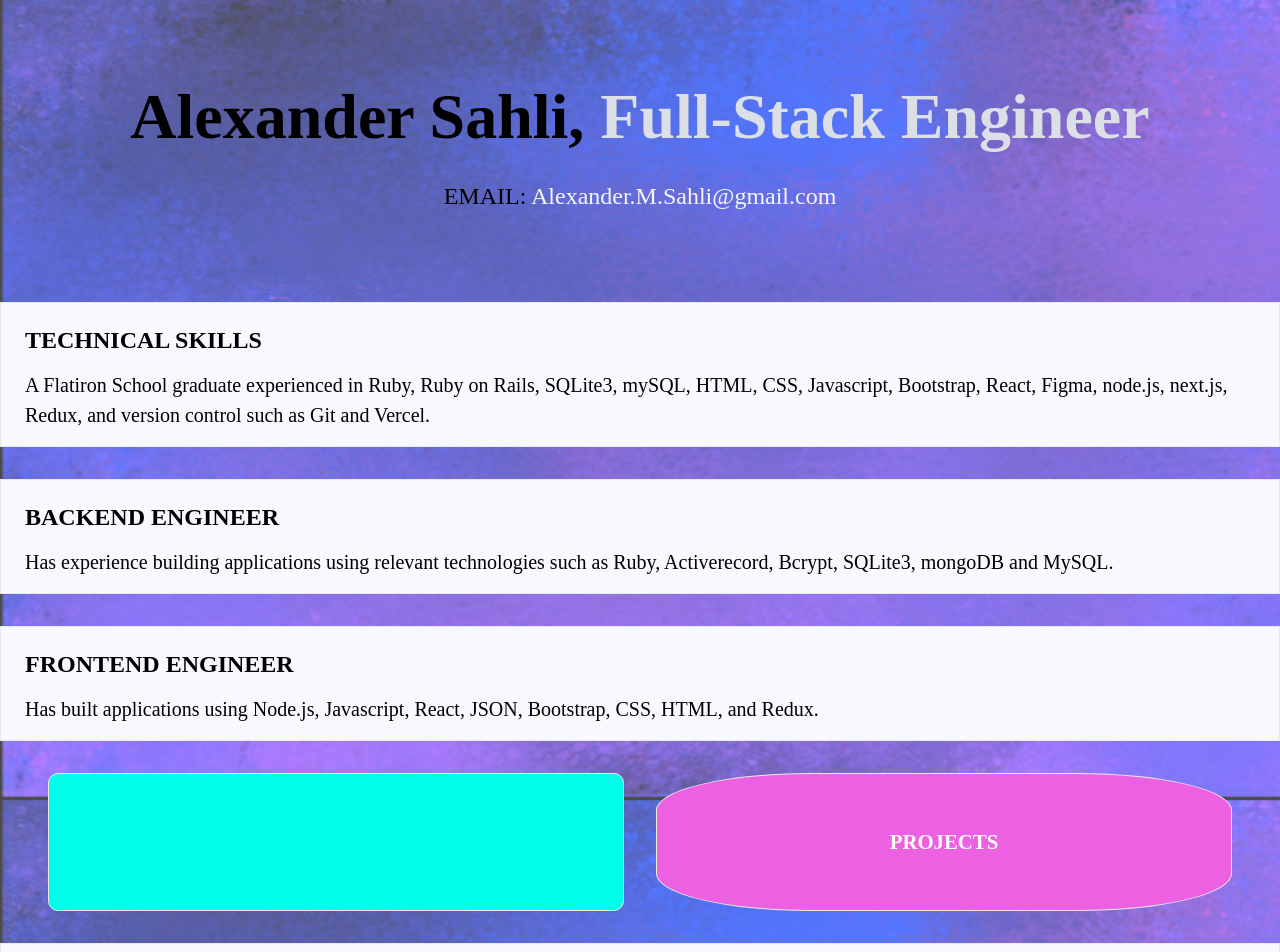
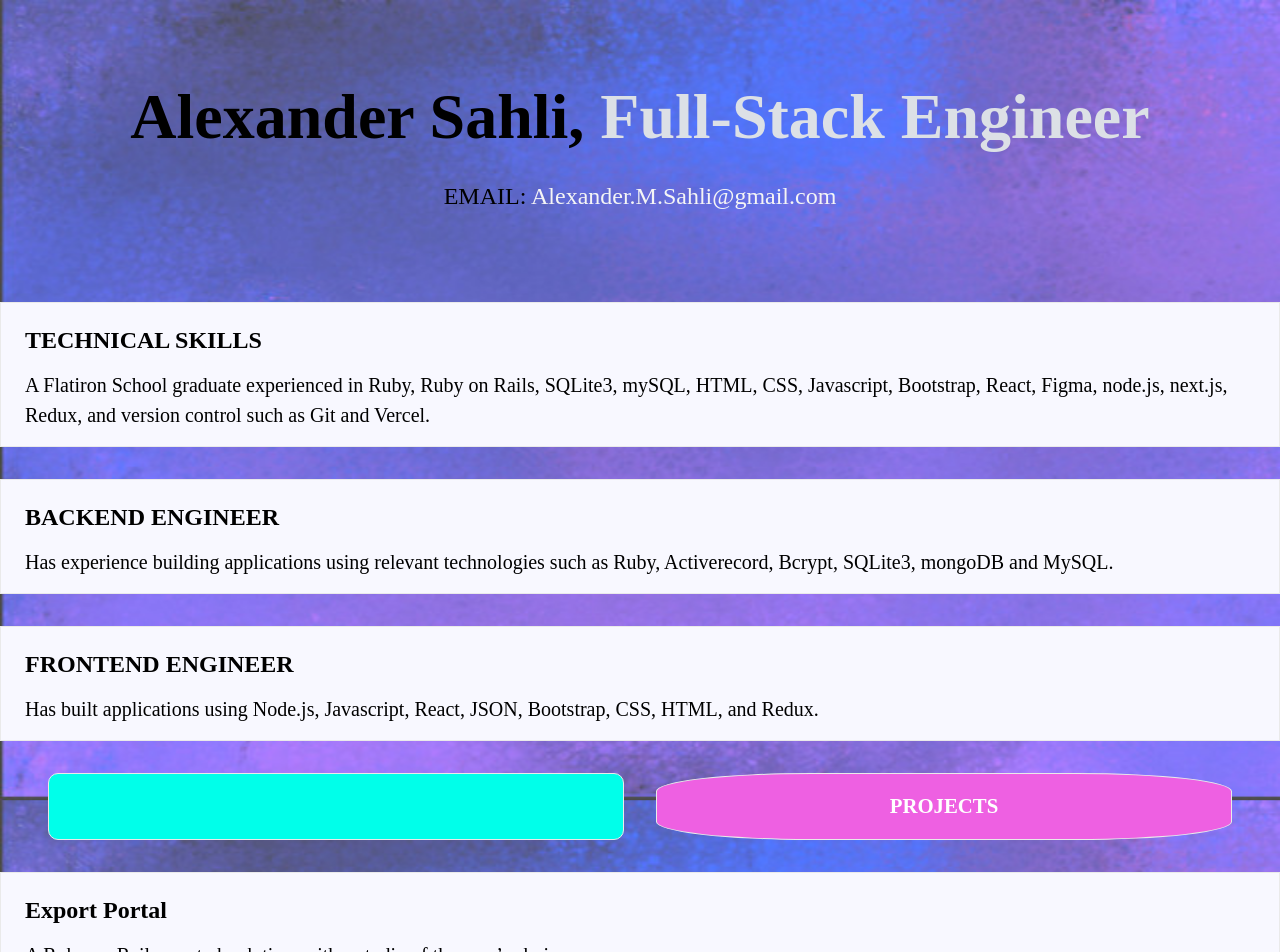
Before and after one commit to d1yr/amsfse, a Next.js app: page / in a window 1280 px wide. Shown: the top 952 px of the page. Built offline with nearby package versions, Linux system fonts and the light colour scheme.

Commit message:
minor centering change

```diff
--- a/styles/Home.module.css
+++ b/styles/Home.module.css
@@ -106,7 +106,7 @@
 }
 .cardb {
   margin: 1rem;
-  padding: 3.5rem;
+  padding: 1.3rem;
   text-align: center;
   color: white;
   text-decoration: none;
```
